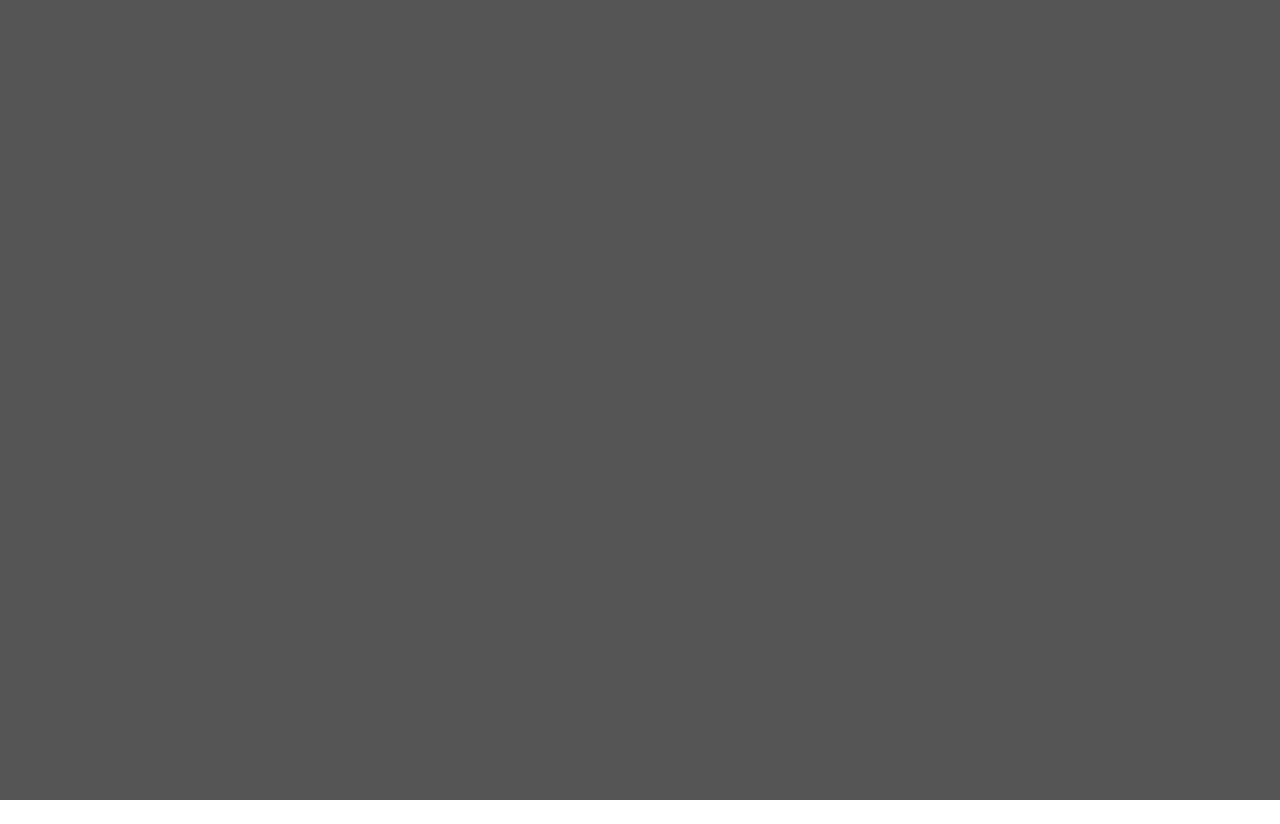
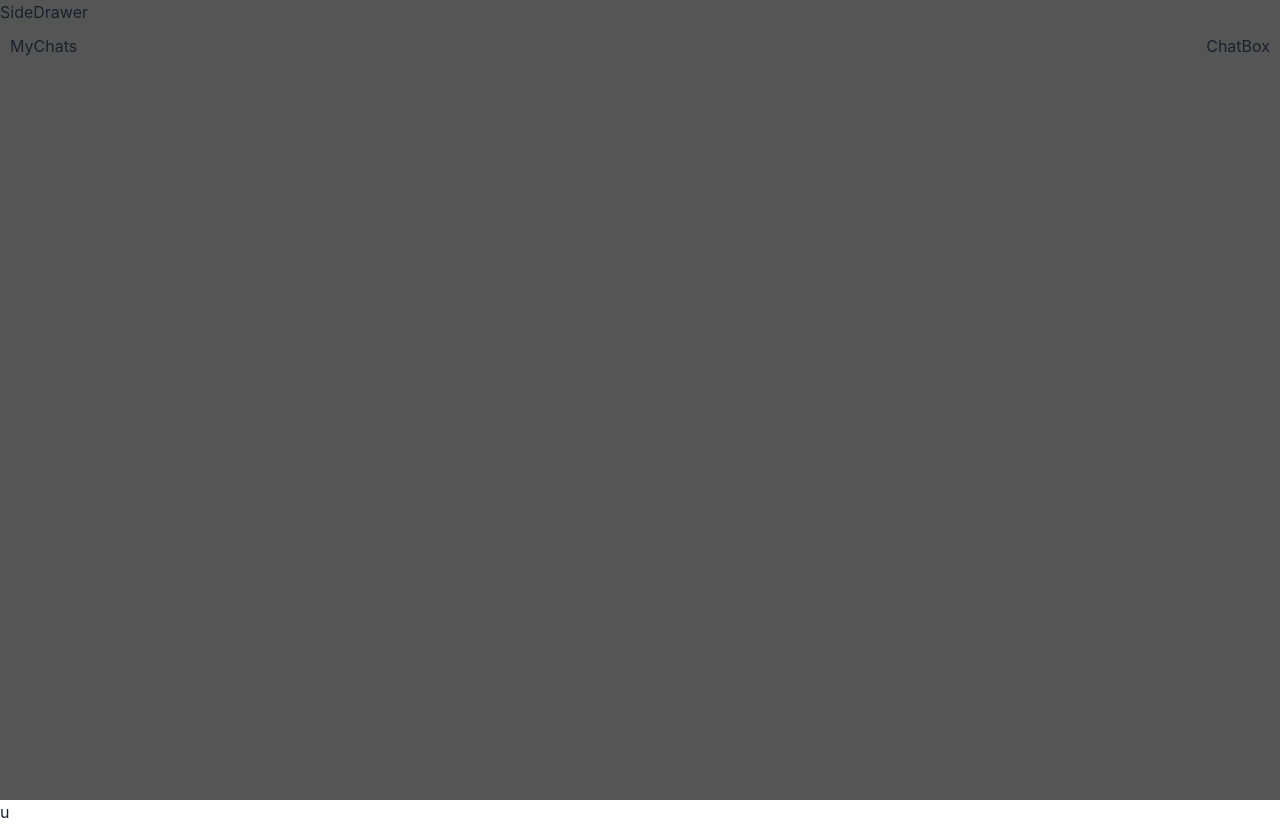
Before and after one commit to nikhil174/chitchat, a React (Create React App) app in the folder frontend/: page /chats in a window 1280 px wide. Before the commit the page ends 800 px from the top, so only its background shows below. Built offline with nearby package versions, Linux system fonts and the light colour scheme; sample sign-in values are in the browser's storage.

Commit message:
add user context and basic layout of chatpage

```diff
--- /dev/null
+++ b/frontend/src/components/ChatBox.jsx
@@ -0,0 +1,11 @@
+import React from 'react'
+
+const ChatBox = () => {
+    return (
+        <div>
+            ChatBox
+        </div>
+    )
+}
+
+export default ChatBox
--- /dev/null
+++ b/frontend/src/components/MyChats.jsx
@@ -0,0 +1,11 @@
+import React from 'react'
+
+const MyChats = () => {
+    return (
+        <div>
+            MyChats
+        </div>
+    )
+}
+
+export default MyChats
--- /dev/null
+++ b/frontend/src/components/SideDrawer.jsx
@@ -0,0 +1,11 @@
+import React from 'react'
+
+const SideDrawer = () => {
+    return (
+        <div>
+            SideDrawer
+        </div>
+    )
+}
+
+export default SideDrawer
--- /dev/null
+++ b/frontend/src/context/chatProvider.jsx
@@ -0,0 +1,37 @@
+import { useHistory } from "react-router-dom";
+import { createContext, useContext, useState, useEffect } from "react";
+
+const ChatContext = createContext();
+
+const ChatProvider = ({ children }) => {
+    const [user, setUser] = useState();
+    const history = useHistory();
+
+    useEffect(() => {
+        const userInfo = JSON.parse(localStorage.getItem("chitchat-userInfo"));
+        setUser(userInfo);
+
+        if (!userInfo) {
+            history.push('/');
+        }
+    }, [history]);
+
+    return (
+        <ChatContext.Provider
+            value={
+                {
+                    user,
+                    setUser,
+                }
+            }
+        >
+            {children}
+        </ChatContext.Provider>
+    )
+}
+
+export const ChatState = () => {
+    return useContext(ChatContext);
+}
+
+export default ChatProvider;
--- a/frontend/src/index.js
+++ b/frontend/src/index.js
@@ -4,14 +4,17 @@ import './index.css';
 import App from './App';
 import { ChakraProvider } from '@chakra-ui/react';
 import { BrowserRouter } from 'react-router-dom';
+import ChatProvider from './context/chatProvider';
 
 const root = ReactDOM.createRoot(document.getElementById('root'));
 root.render(
   <React.StrictMode>
     <BrowserRouter>
+    <ChatProvider>
       <ChakraProvider>
         <App />
       </ChakraProvider>
+    </ChatProvider>u
     </BrowserRouter>
   </React.StrictMode>
 );
--- a/frontend/src/pages/Chatpage.jsx
+++ b/frontend/src/pages/Chatpage.jsx
@@ -1,24 +1,27 @@
 import React, { useEffect, useState } from 'react'
 import axios from 'axios'
+import { ChatState } from '../context/chatProvider';
+import { Box } from '@chakra-ui/react';
+import SideDrawer from '../components/SideDrawer';
+import MyChats from '../components/MyChats';
+import ChatBox from '../components/ChatBox';
 
 const Chatpage = () => {
-    const [chats, setChats] = useState([]);
-    const fetchChats = async () => {
-        // const { data } = await axios.get('/api/chats');
-        // setChats(data);
-    }
-
-    useEffect(() => {
-        fetchChats();
-    }, []);
+    const { user } = ChatState();
 
     return (
-        <div>
-            {
-                chats.map((chat) => (
-                    <div key={chat._id}>{chat.chatName}</div>
-                ))
-            }
+        <div style={{ width: "100%" }}>
+            {user && <SideDrawer />}
+            <Box
+                display="flex"
+                justifyContent="space-between"
+                w="100%"
+                h="91.5vh"
+                p="10px"
+            >
+                {user && <MyChats />}
+                {user && <ChatBox />}
+            </Box>
         </div>
     )
 }
--- a/frontend/src/pages/Homepage.jsx
+++ b/frontend/src/pages/Homepage.jsx
@@ -1,9 +1,17 @@
-import React from 'react'
+import React, { useEffect } from 'react'
 import { Box, Container, Tab, TabList, TabPanel, TabPanels, Tabs, Text } from '@chakra-ui/react';
 import Signup from '../components/auth/Signup';
 import Login from '../components/auth/Login';
+import { useHistory } from 'react-router-dom';
 
 const Homepage = () => {
+    const history = useHistory();
+    useEffect(() => {
+        const user = JSON.parse(localStorage.getItem("chitchat-userInfo"));
+
+        if (user) history.push("/chats");
+    }, [history]);
+
     return (
         <Container maxW='xl' centerContent>
             <Box
```
